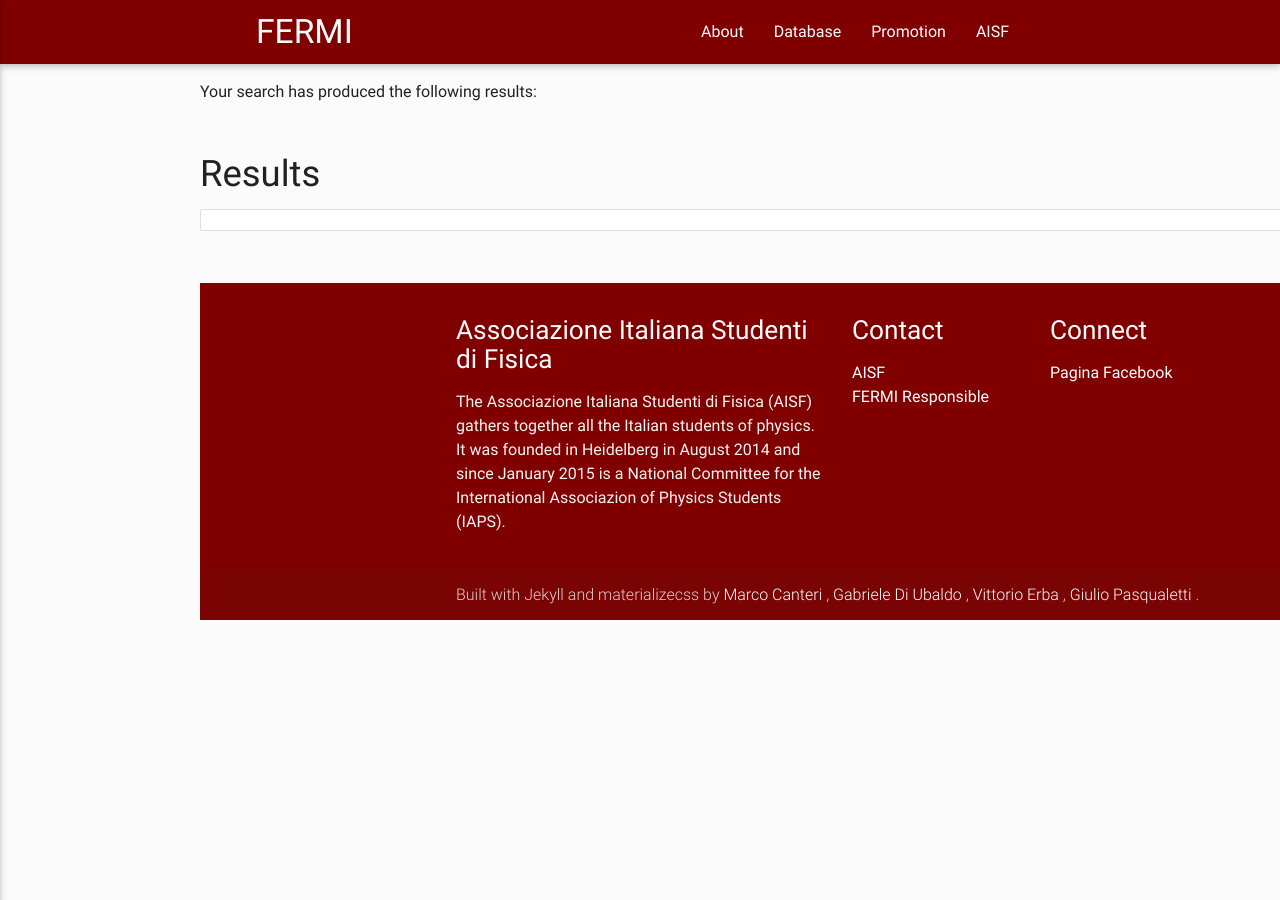
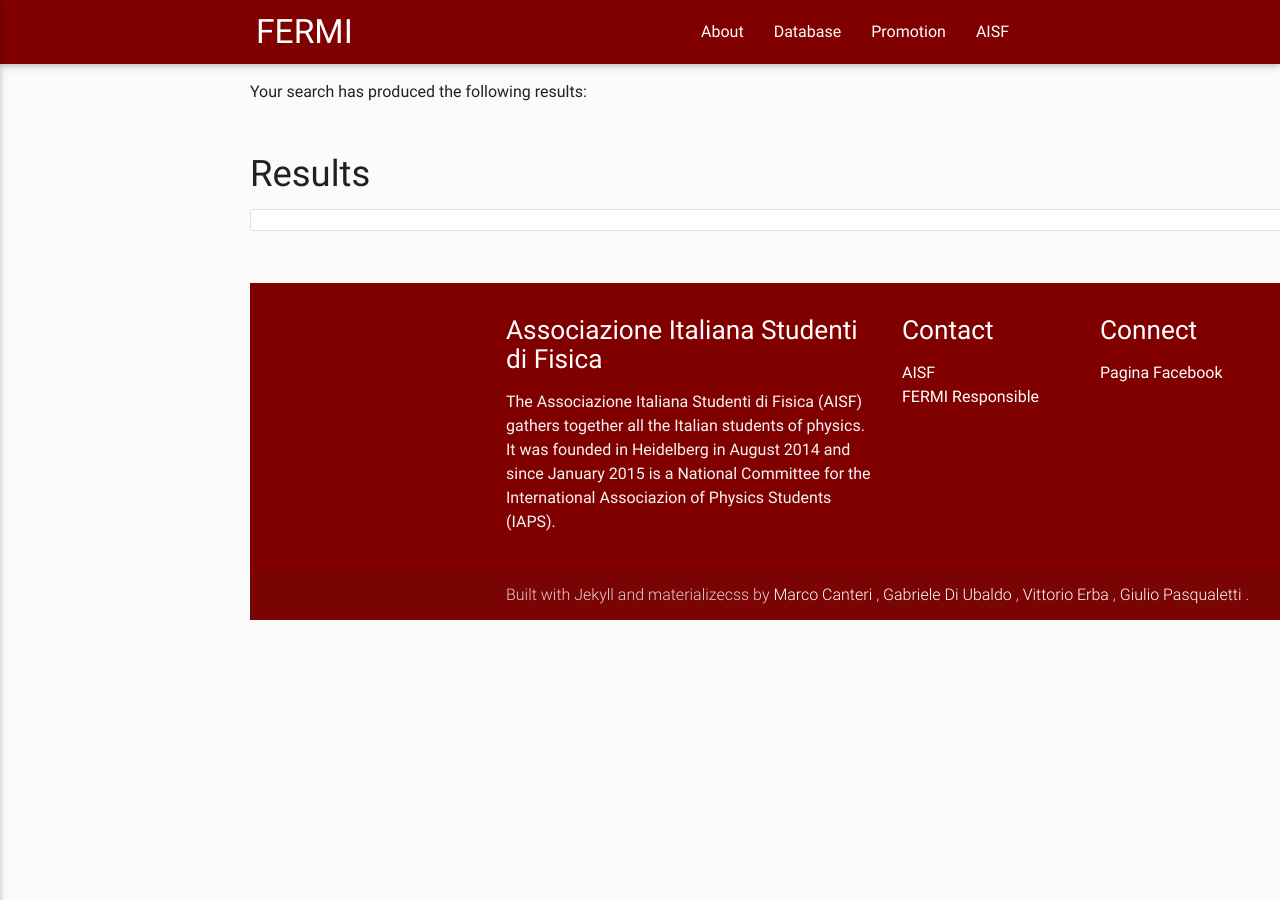
Before and after one commit to philosophysics/fermivisual, a Jekyll site: the page built from database.html, in a window 1280 px wide. Built offline with Jekyll 4.4.1, drawn with Linux system fonts in a browser that asks for light colours; nearby versions of some CDN libraries.

Commit message:
Update datab.html

```diff
--- a/_layouts/datab.html
+++ b/_layouts/datab.html
@@ -20,7 +20,7 @@
     <style>
     div.relative {
     position: relative;
-    left: 200px;
+    left: 250px;
         }
     </style>
 </head>
```
